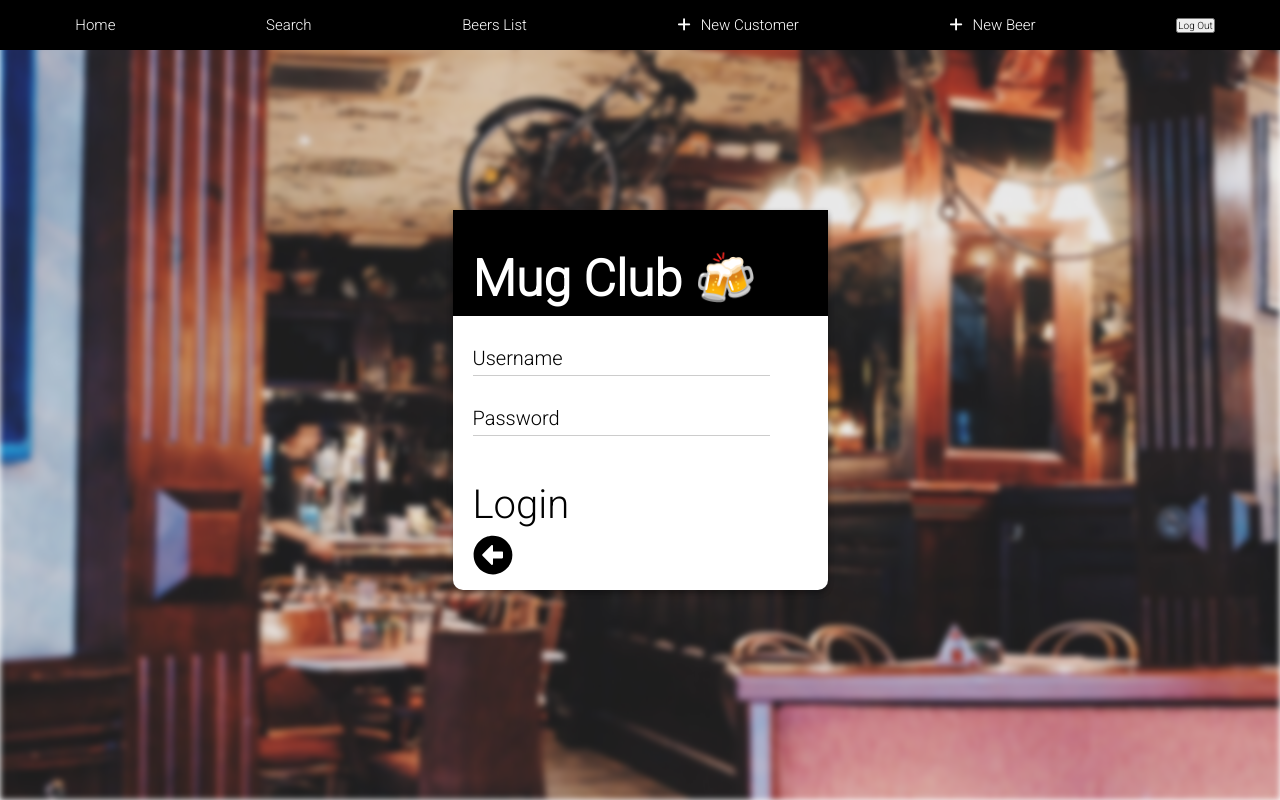
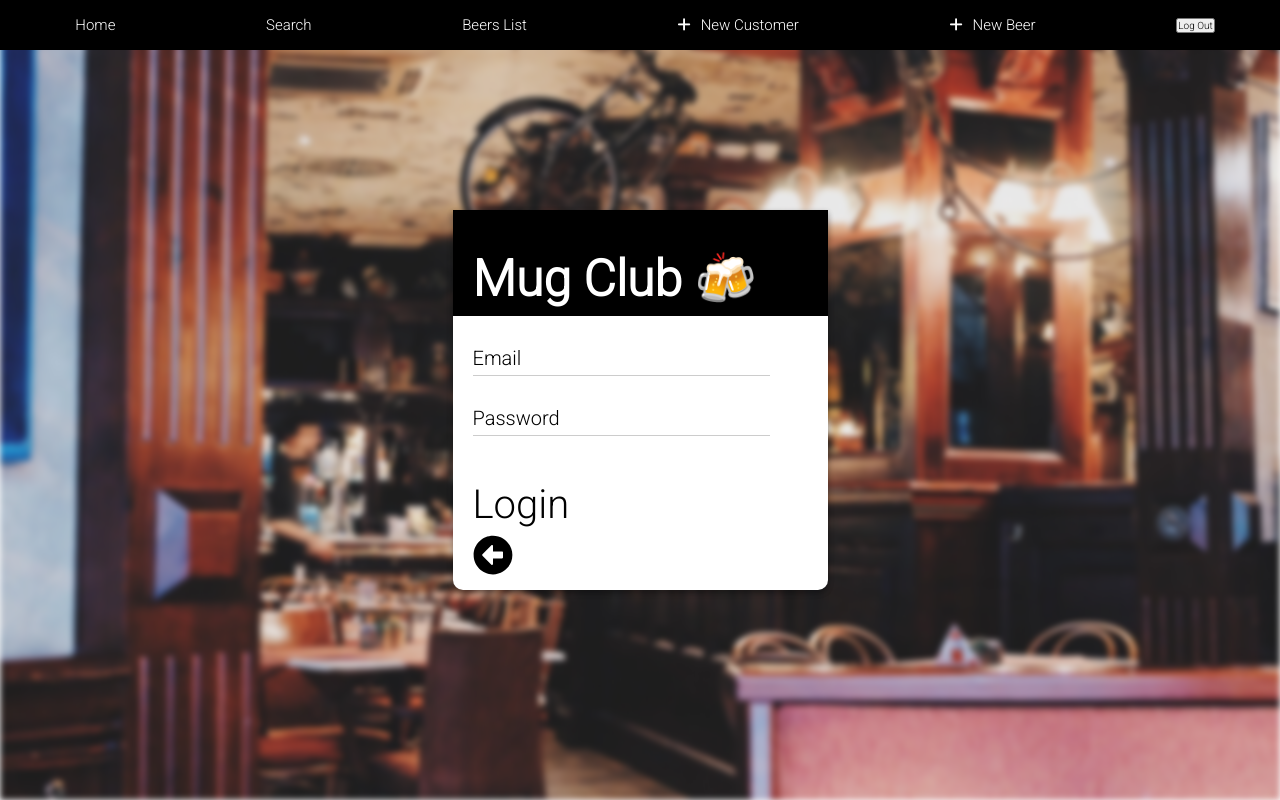
Before and after one commit to r742davis/Mug-Club, a React (Create React App) app in the folder client/: page / in a window 1280 px wide. Both pictures are taken after a click on the button "Login". Built offline with nearby package versions, Linux system fonts and the light colour scheme; no server answers.

Commit message:
Auth - fixed naming issue with Login and Register sections. Added submit function for register, tested it successfully. Fixed issue with onChange not working in Register

```diff
--- a/client/src/components/Login.js
+++ b/client/src/components/Login.js
@@ -9,6 +9,7 @@ import { faArrowAltCircleLeft, faBeer } from '@fortawesome/free-solid-svg-icons'
 
 class Login extends Component {
   state = {
+    name: "",
     email: "",
     password: "",
     message: null,
@@ -68,6 +69,23 @@ class Login extends Component {
     })
   };
 
+  onSubmitReg = e => {
+    e.preventDefault()
+    const { name, email, password } = this.state;
+    const newUser = {
+      name,
+      email,
+      password
+    }
+
+    //Attempt to register
+    console.log(newUser)
+    // this.props.register(newUser)
+
+    //Close modal
+    // this.toggleModal();
+  }
+
   toggleReg = () => {
     this.props.clearErrors();
     this.setState({
@@ -108,14 +126,14 @@ class Login extends Component {
               <div className={classes.Group}>
                 <input
                   type="text"
-                  name="username"
+                  name="email"
                   className={classes.Input}
                   onChange={this.onChange}
                   required
                 />
                 <span className={classes.Bar}></span>
-                <label htmlFor="username" className={classes.Label}>
-                  Username
+                <label htmlFor="email" className={classes.Label}>
+                  Email
                 </label>
               </div>
               <div className={classes.Group}>
@@ -144,10 +162,15 @@ class Login extends Component {
           }
           {
             this.state.toggleReg &&
-            <form>
+            <form onSubmit={e => this.onSubmitReg(e)}>
             <div className={classes.LoginContainer}>
               <div className={classes.Group}>
-                <input type="text" name="name" className={classes.Input} required />
+                <input
+                  type="text"
+                  name="name"
+                  onChange={this.onChange}
+                  className={classes.Input}
+                  required />
                 <span className={classes.Bar}></span>
                 <label htmlFor="name" className={classes.Label}>
                   Name
@@ -156,19 +179,21 @@ class Login extends Component {
               <div className={classes.Group}>
                 <input
                   type="text"
-                  name="username"
+                  name="email"
+                  onChange={this.onChange}
                   className={classes.Input}
                   required
                 />
                 <span className={classes.Bar}></span>
-                <label htmlFor="username" className={classes.Label}>
-                  Username
+                <label htmlFor="email" className={classes.Label}>
+                  Email
                 </label>
               </div>
               <div className={classes.Group}>
                 <input
                   type="password"
                   name="password"
+                  onChange={this.onChange}
                   className={classes.Input}
                   required
                 />
@@ -177,7 +202,10 @@ class Login extends Component {
                   Password
                 </label>
               </div>
-              <button type="submit" name="register" className={`${classes.Button} ${classes.bounce}`}>
+              <button
+                type="submit"
+                name="register"
+                className={`${classes.Button} ${classes.bounce}`}>
                 Register
               </button>
               <div
--- a/client/src/components/NewBeerModal.js
+++ b/client/src/components/NewBeerModal.js
@@ -10,7 +10,10 @@ const NewBeerModal = props => {
         <Grow in={true}>
           <div className={classes.Modal}>
             <h2 className={classes.ModalTitle}>Create New Beer</h2>
-            <form className={classes.ModalForm} onSubmit={props.handleSubmit}>
+            <form
+              className={classes.ModalForm}
+              onSubmit={props.handleSubmit}
+            >
               <div className={classes.Group}>
                 <input
                   type="text"
@@ -28,7 +31,7 @@ const NewBeerModal = props => {
 
               <div className={classes.Group}>
                 <label htmlFor="beerType" className={classes.SelectLabel}>
-                    Type
+                  Type
                 </label>
                 <select
                   name="beerType"
@@ -89,8 +92,8 @@ const NewBeerModal = props => {
                 </label>
               </div>
               <button
+                type="submit"
                 className={classes.EditButton}
-                onClick={props.handleNewBeerSubmit}
               >
                 Create New Beer
               </button>
```
